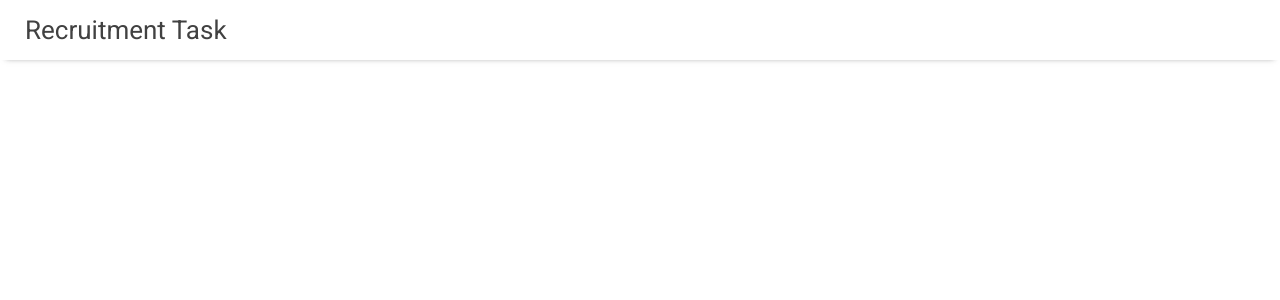
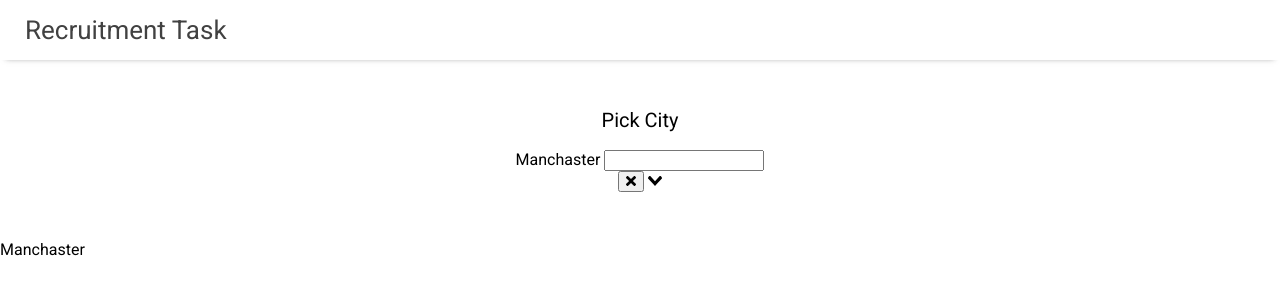
Before and after one commit to Radek-Wawrzyk/Recruitment-Weather-App, a Vue app: page / in a window 1280 px wide. Shown: the top 300 px of the page. Built offline with nearby package versions, Linux system fonts and the light colour scheme.

Commit message:
Add - Vue Select component

```diff
--- a/package.json
+++ b/package.json
@@ -10,7 +10,8 @@
     "amcharts3": "^3.21.13",
     "axios": "^0.18.0",
     "register-service-worker": "^1.0.0",
-    "vue": "^2.5.17"
+    "vue": "^2.5.17",
+    "vue-select": "^2.5.0"
   },
   "devDependencies": {
     "@vue/cli-plugin-babel": "^3.0.0",
--- a/src/App.vue
+++ b/src/App.vue
@@ -1,6 +1,11 @@
 <template>
   <div id="app">
     <Header></Header>
+    <div class="app-select">
+      <h2 class="app-select-title">Pick City</h2>
+      <v-select v-model="selected" :options="options"></v-select>
+    </div>
+    <p>{{selected.label}}</p>
   </div>
 </template>
 
@@ -11,7 +16,17 @@ import Header from '@/Components/Header.vue'
 export default {
   name: 'app',
   components: {
-    Header
+    Header,
+  },
+  data() {
+    return {
+      options: [
+        {id: 1, label: 'Manchaster'},
+        {id: 3, label: 'Warsaw'},
+        {id: 2, label: 'Berlin'},
+      ],
+      selected: {id: 1, label: 'Manchaster'},
+    }
   }
 }
 
@@ -35,4 +50,17 @@ html, body, * {
   font-family: 'Roboto', sans-serif;
 }
 
+//V-select
+
+.app-select {
+  max-width: 400px;
+  width: 100%;
+  margin: 50px auto;
+  text-align: center;
+  &-title {
+    margin: 0 0 20px 0;
+    font-size: 20px;
+  }
+}
+
 </style>
--- a/src/main.js
+++ b/src/main.js
@@ -1,5 +1,8 @@
 import Vue from 'vue'
 import App from './App.vue'
+import vSelect from 'vue-select'
+
+Vue.component('v-select', vSelect);
 
 Vue.config.productionTip = false
 
```
Also changed, not shown: 1 other file (tests, documents, lock files or other folders).
